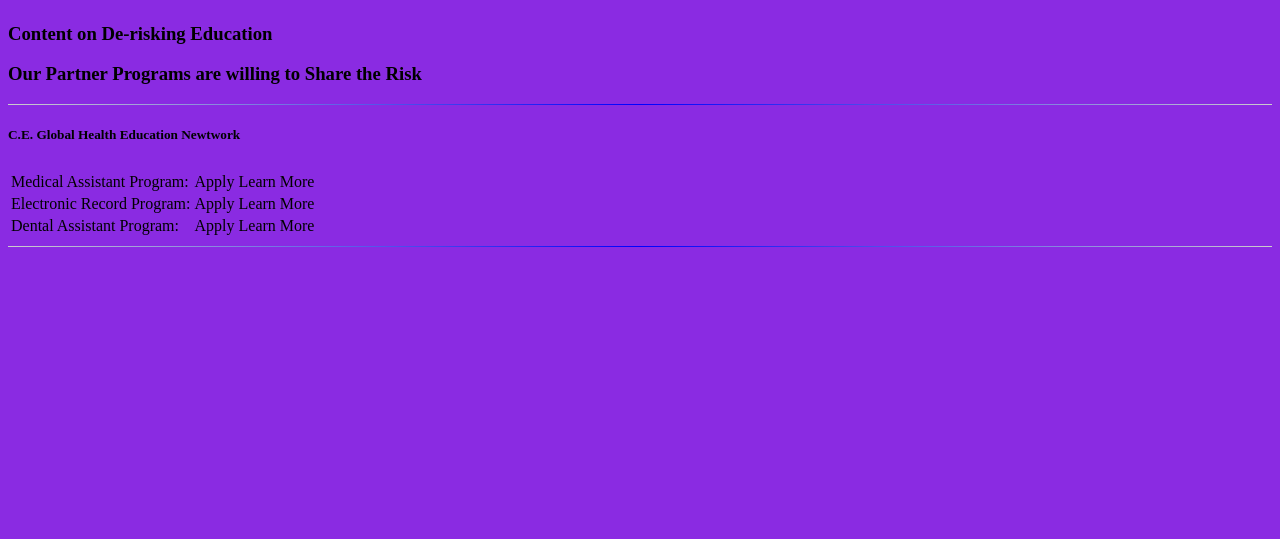
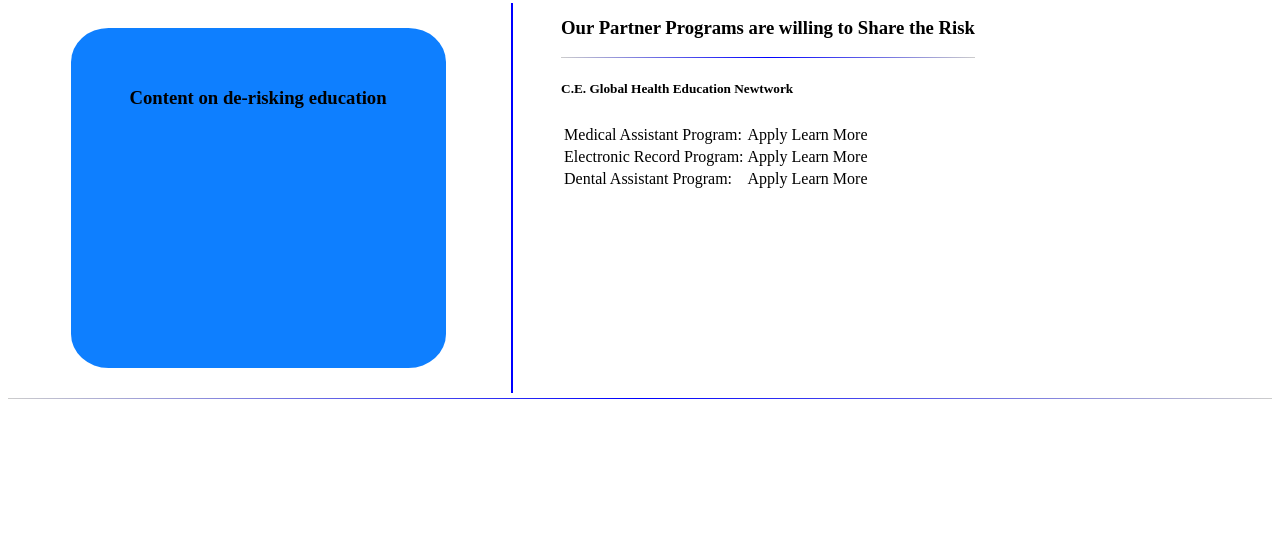
Before and after one commit to Kmolina009/Dignitas, a plain HTML site: page index.html in a window 1280 px wide. Shown: the part 261-800 px from the top of the page. Drawn offline with Linux system fonts and the light colour scheme.

Commit message:
added to styling, grid will need adjusting

```diff
--- a/index.html
+++ b/index.html
@@ -22,14 +22,13 @@
             <!-- Give parallax redirect feature -->
         </nav>
     </header>
-    <hr>
+<hr>
     <main>
         <section class="cta">
             <h3>
-                Content on De-risking Education
+                Content on de-risking education
             </h3>
-            </h>
-        </section>
+    </section>
         <div class="v1"></div>
         <aside class="applications">
             <h3>Our Partner Programs are willing to Share the Risk</h3>
@@ -58,8 +57,8 @@
 
             </div>
         </aside>
-        <hr>
     </main>
+    <hr>
 
 </body>
 </html>
--- a/style/style.css
+++ b/style/style.css
@@ -1,13 +1,16 @@
 /* General */
 .container{
     display: flex;
+    /* display: grid; */
     flex-direction: column;
     background-attachment: fixed;
-    background-color: blueviolet;
+    justify-items: center;
+    /* background-color: blueviolet; */
 }
-
-hr{
-    border: 0;
+.container hr{
+    display: flex;
+    margin: 0px;
+    border: 1px;
     height: 1px;
     background: blue;
     background-image: linear-gradient(to right, #ccc,blue,#ccc);
@@ -23,8 +26,10 @@
     display: flex;
     justify-content: space-between;
     flex-direction: row;
-    /* align-items: flex-end;    */
+    align-items: flex-end;
     height: 30vh;
+    width: 100vw;
+    padding: 10px 0 0 10px;
 }
 
 .logo{
@@ -41,6 +46,7 @@
     /* height: 10%; */
     display: flex;
     /* align-items: flex-end; */
+    padding: 0 0 10px 0;
     align-items: center;
 }
 
@@ -52,6 +58,45 @@
 }
 
 /* Main */
+ .comtainer >  main{
+     background: #0E7fff;
+    justify-items: center;
+}
+main{
+    display: grid;
+    height: 50vh;
+    width: 90vw;
+    grid-template-columns: 500px 10px 500px;
+    /* grid-row: 1px 30px 1px; */
+    grid-row: auto;
+    justify-items: center;
+}
+.v1{
+    display: flex;
+    border-left: 2px solid blue;
+    height: auto;
+    width: 2px;
+    margin: 5px
+}
+.cta{
+    /* display: flex; */
+    display: grid;
+    margin: auto;
+    height: 75%;
+    width: 75%;
+    padding: 40px 0 0 0;
+    background-color: #0E7fff;
+    border-radius: 10%;
+    justify-content: center;
+    text-align: center;
+}
+
+.cta h3{
+    /* vertical-align: middle; */
+    display: inline-block;
+    vertical-align: middle;
+
+}
 
 /* media query */
 
```
Also changed, not shown: img/Dignitas-cropped.png.
